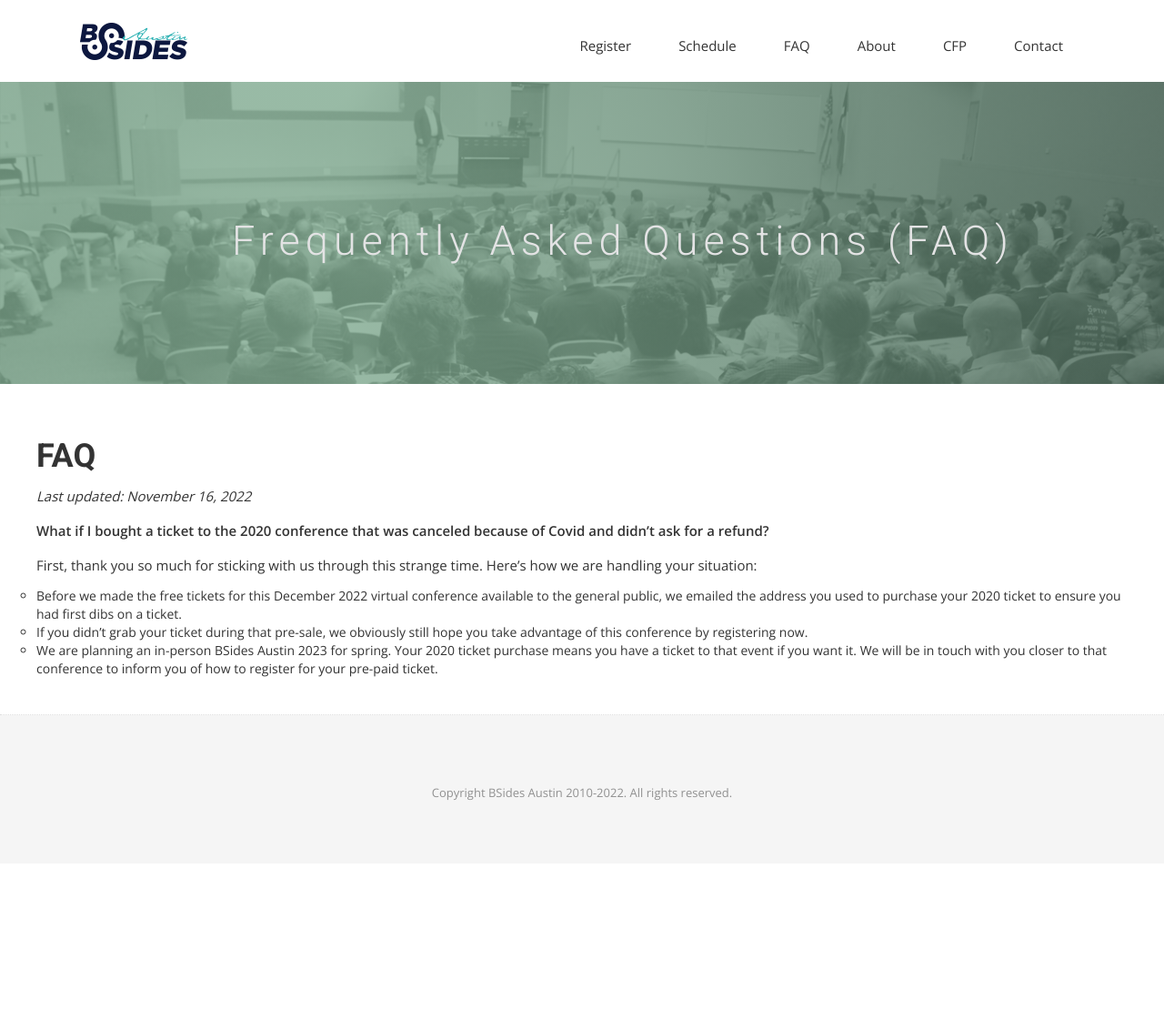
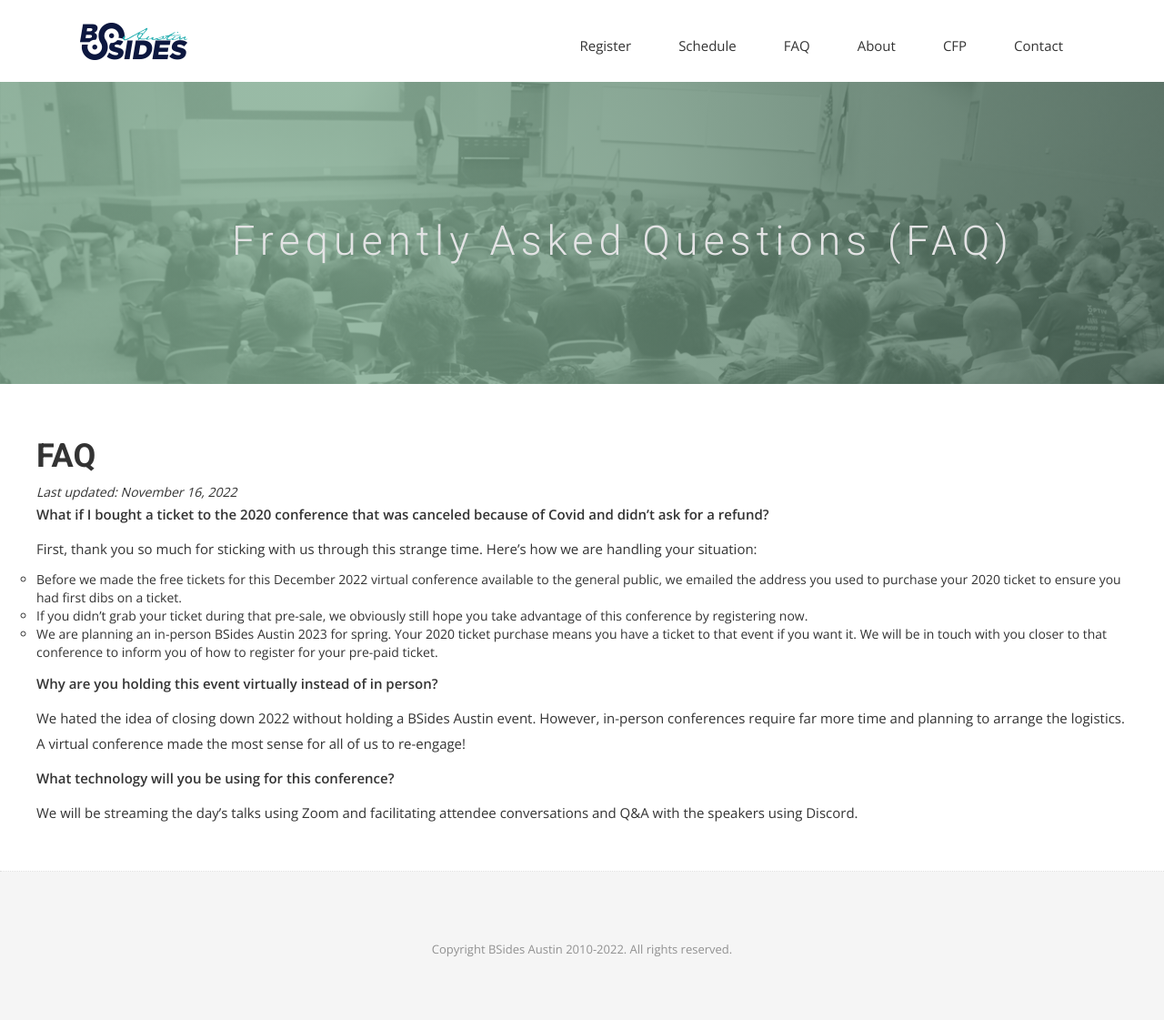
Before and after one commit to bsidesaustin/test, a Jekyll site: the page built from faq.html, in a window 1280 px wide. Shown: the whole page at 91% size. Built offline with Jekyll 4.4.1, drawn with Linux system fonts in a browser that asks for light colours; nearby versions of some CDN libraries; some web fonts are replaced; before the commit the page ends 949 px from its top, so only the background shows below that.

Commit message:
Update faq.html

```diff
--- a/faq.html
+++ b/faq.html
@@ -25,14 +25,24 @@
   <h1><strong>FAQ</strong></h1>
 
 
-<p><em>Last updated: November 16, 2022</em></p>
+  <em>Last updated: November 16, 2022</em><br>
 
 <p><strong>What if I bought a ticket to the 2020 conference that was canceled because of Covid and didn’t ask for a refund?</strong></p>
   <p>First, thank you so much for sticking with us through this strange time. Here’s how we are handling your situation:</p>
+  <p>
 <ul>
   <li>Before we made the free tickets for this December 2022 virtual conference available to the general public, we emailed the address you used to purchase your 2020 ticket to ensure you had first dibs on a ticket.</li>
   <li>If you didn’t grab your ticket during that pre-sale, we obviously still hope you take advantage of this conference by registering now.</li>
   <li>We are planning an in-person BSides Austin 2023 for spring. Your 2020 ticket purchase means you have a ticket to that event if you want it. We will be in touch with you closer to that conference to inform you of how to register for your pre-paid ticket.</li>
 </ul>
+  </p>
+
+<p><strong>Why are you holding this event virtually instead of in person?</strong></p>
+  <p>We hated the idea of closing down 2022 without holding a BSides Austin event. However, in-person conferences require far more time and planning to arrange the logistics. A virtual conference made the most sense for all of us to re-engage!</p>
+
+<p><strong>What technology will you be using for this conference?</strong></p>
+  <p>We will be streaming the day’s talks using Zoom and facilitating attendee conversations and Q&A with the speakers using Discord.</p>
+
+
 
 </div>
```
